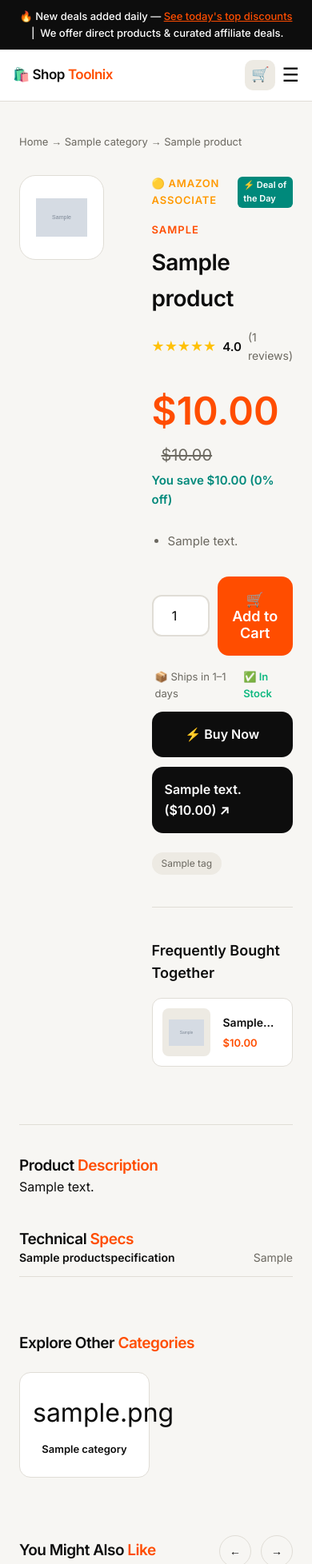
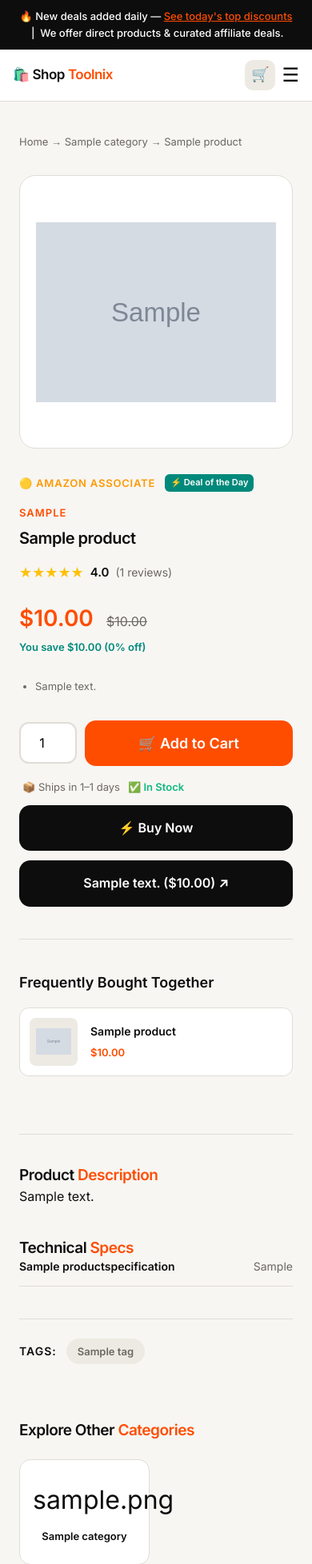
Before and after one commit to AbRehmansaif/shop_toolnix, a Django app: a page that uses templates/store/product_detail.html in a window 390 px wide. Shown: the top 1956 px of the page at 80% size. Run offline with Django 5.2, Linux system fonts and the light colour scheme; tables that the repository leaves empty hold one stand-in row (values such as "Sample post"); grey boxes marked "Sample" are stand-in pictures; some libraries are stand-ins or nearby versions.

```diff
--- a/templates/store/product_detail.html
+++ b/templates/store/product_detail.html
@@ -26,6 +26,20 @@
 </script>
 {% endblock %}
 {% block content %}
+<style>
+  .product-detail-layout { display: grid; grid-template-columns: 1fr 1fr; gap: 60px; align-items: start; }
+  @media (max-width: 900px) {
+    .product-detail-layout { grid-template-columns: 1fr; gap: 32px; }
+  }
+  @media (max-width: 480px) {
+    .product-detail-title { font-size: 20px !important; line-height: 1.3 !important; }
+    .product-detail-price { font-size: 28px !important; }
+    .product-detail-original-price { font-size: 16px !important; }
+    .product-detail-save { font-size: 13px !important; }
+    .product-detail-highlights { font-size: 13px !important; gap: 4px !important; }
+  }
+</style>
+
 <section class="section">
   <div class="container">
     <!-- BREADCRUMB -->
@@ -35,7 +49,7 @@
       <span>{{ product.title|truncatechars:50 }}</span>
     </div>
 
-    <div style="display:grid; grid-template-columns:1fr 1fr; gap:60px; align-items:start;">
+    <div class="product-detail-layout">
       <!-- IMAGE -->
       <div>
         <div style="background:var(--white); border:1px solid var(--border); border-radius:20px; aspect-ratio:1; display:flex; align-items:center; justify-content:center; padding:20px; position:relative; overflow:hidden;">
@@ -60,7 +74,7 @@
         {% if product.brand %}
         <div style="text-transform:uppercase; letter-spacing:1px; font-weight:700; color:var(--accent); font-size:13px; margin-bottom:8px;">{{ product.brand }}</div>
         {% endif %}
-        <h1 style="font-family:var(--font-display); font-size:28px; font-weight:800; letter-spacing:-0.5px; margin-bottom:16px;">{{ product.title }}</h1>
+        <h1 class="product-detail-title" style="font-family:var(--font-display); font-size:28px; font-weight:800; letter-spacing:-0.5px; margin-bottom:16px;">{{ product.title }}</h1>
 
         {% if product.rating %}
         <div style="display:flex; align-items:center; gap:8px; margin-bottom:20px;">
@@ -72,16 +86,16 @@
 
         <div style="margin-bottom:28px;">
           {% if product.display_price %}
-          <span style="font-family:var(--font-display); font-size:48px; font-weight:800; color:var(--accent);">${{ product.display_price }}</span>
+          <span class="product-detail-price" style="font-family:var(--font-display); font-size:48px; font-weight:800; color:var(--accent);">${{ product.display_price }}</span>
           {% endif %}
           {% if product.original_price and product.sale_price %}
-          <span style="font-size:20px; color:var(--muted); text-decoration:line-through; margin-left:12px;">${{ product.original_price }}</span>
-          <span style="display:block; color:var(--teal); font-weight:600; font-size:15px; margin-top:4px;">You save ${{ product.original_price|floatformat:2 }} ({{ product.discount_percent }}% off)</span>
+          <span class="product-detail-original-price" style="font-size:20px; color:var(--muted); text-decoration:line-through; margin-left:12px;">${{ product.original_price }}</span>
+          <span class="product-detail-save" style="display:block; color:var(--teal); font-weight:600; font-size:15px; margin-top:4px;">You save ${{ product.original_price|floatformat:2 }} ({{ product.discount_percent }}% off)</span>
           {% endif %}
         </div>
 
         {% if product.highlights.all %}
-        <ul style="margin:0 0 32px 0; padding-left:20px; color:var(--muted); line-height:1.6; font-size:15px; display:flex; flex-direction:column; gap:8px;">
+        <ul class="product-detail-highlights" style="margin:0 0 32px 0; padding-left:20px; color:var(--muted); line-height:1.6; font-size:15px; display:flex; flex-direction:column; gap:8px;">
           {% for highlight in product.highlights.all %}
           <li>{{ highlight.text }}</li>
           {% endfor %}
@@ -153,13 +167,7 @@
         <p style="text-align:center; font-size:12px; color:var(--muted);">⚠️ Affiliate links — we earn a small commission at no extra cost to you</p>
         {% endif %}
 
-        {% if product.tags.all %}
-        <div style="margin-top:24px; display:flex; flex-wrap:wrap; gap:8px;">
-          {% for tag in product.tags.all %}
-          <span style="background:var(--cream); color:var(--muted); font-size:12px; padding:4px 12px; border-radius:20px;">{{ tag.name }}</span>
-          {% endfor %}
-        </div>
-        {% endif %}
+
 
         <!-- FREQUENTLY BOUGHT TOGETHER -->
         {% if product.frequently_bought_together.all %}
@@ -216,6 +224,16 @@
       </div>
     </div>
 
+    <!-- PRODUCT TAGS -->
+    {% if product.tags.all %}
+    <div style="margin-top:40px; display:flex; align-items:center; flex-wrap:wrap; gap:12px; border-top:1px solid var(--border); padding-top:24px;">
+      <span style="font-size:14px; font-weight:700; color:var(--ink); text-transform:uppercase; letter-spacing:1px;">Tags:</span>
+      {% for tag in product.tags.all %}
+      <span style="background:var(--cream); color:var(--muted); font-size:13px; font-weight:600; padding:6px 14px; border-radius:20px;">{{ tag.name }}</span>
+      {% endfor %}
+    </div>
+    {% endif %}
+
     <!-- EXPLORE CATEGORIES -->
     {% if categories %}
     <div style="margin-top:72px;">
```
